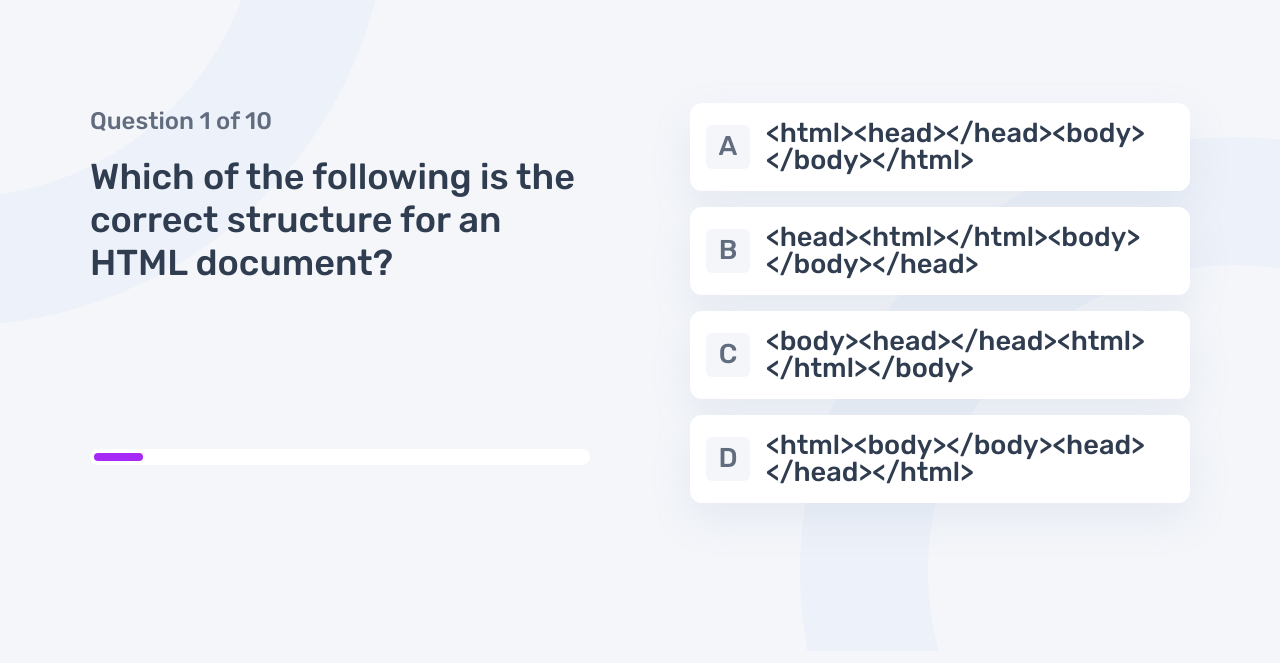
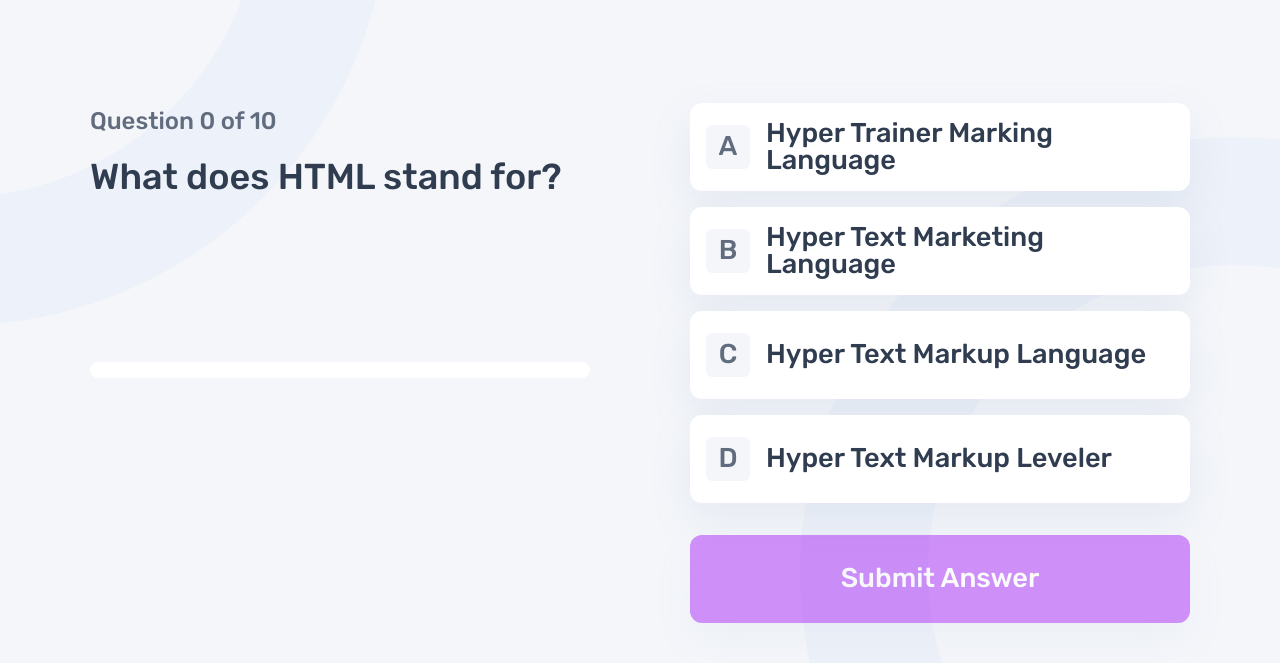
Before and after one commit to EmLopezDev/Frontend-Quiz, a plain HTML site: page index.html in a window 1280 px wide. Both pictures are taken after a click on the button "HTML". Shown: the part 149-812 px from the top of the page. Drawn offline with Linux system fonts and the light colour scheme.

Commit message:
Styling updates and Selected answer logic
Updated styles to now show when an answer is selected and submit
button now shows and becomes enabled when an answer is seleceted

```diff
--- a/js/quiz.mjs
+++ b/js/quiz.mjs
@@ -2,7 +2,33 @@ const quizHeaderEl = document.getElementsByTagName("header")[0];
 const quizTitleEL = document.getElementById("quiz-title");
 const quizContentEl = document.getElementById("quiz-content");
 
+const quizQuestionsContainer = document.createElement("div");
+const quizQuestionsAnswers = document.createElement("div");
+
+const submitButton = document.createElement("button");
+
 const optionLetters = ["A", "B", "C", "D"];
+
+let currentQuestionIdx = 0;
+let currentUserAnswer = "";
+
+const selectedAnswer = (selected) => {
+    const answerButtons = document.querySelectorAll(".answer-buttons");
+
+    answerButtons.forEach((button) => {
+        if (button.id === selected) {
+            button.classList.add("selected");
+        } else {
+            button.classList.remove("selected");
+        }
+    });
+};
+
+const setUserAnswer = (evt) => {
+    currentUserAnswer = evt.currentTarget.value;
+    submitButton.removeAttribute("disabled");
+    selectedAnswer(currentUserAnswer);
+};
 
 const quizHeader = (icon, title) => {
     const div = document.createElement("div");
@@ -53,10 +79,16 @@ const quizTitle = (question, questionNumber, total) => {
     progressBar.style.width = `${progress}%`;
 };
 
+const quizSubmitButton = () => {
+    submitButton.className = "submit__button";
+    submitButton.innerText = "Submit Answer";
+    submitButton.setAttribute("id", "submit-button");
+    submitButton.setAttribute("disabled", true);
+
+    quizQuestionsContainer.appendChild(submitButton);
+};
+
 const quizQuestions = (options) => {
-    const quizQuestionsContainer = document.createElement("div");
-    const quizQuestionsAnswers = document.createElement("div");
-
     quizQuestionsContainer.className = "question__view--content";
     quizQuestionsAnswers.className = "question__view--content-answers";
 
@@ -73,41 +105,21 @@ const quizQuestions = (options) => {
 
         button.className = "answer-buttons";
         button.innerText = `${option}`;
+        button.setAttribute("id", option);
+        button.setAttribute("value", option);
+        button.addEventListener("click", setUserAnswer);
 
         button.prepend(span);
         quizQuestionsAnswers.appendChild(button);
     });
-
-    // quizContentEl.innerHTML = `
-    //     <div class="question__view--content">
-    //         <button
-    //             id="submit-button"
-    //             class="submit__button"
-    //             disabled
-    //         >
-    //             Submit Answer
-    //         </button>
-    //         <span
-    //             id="error-message"
-    //             class="error__message hidden"
-    //         >
-    //             <img
-    //                 src="assets/images/icon-error.svg"
-    //                 alt=""
-    //             />
-    //             Please select an answer
-    //         </span>
-    //     </div>
-    // `;
 };
 
 const quizContent = (questions) => {
-    const currentQuestionIdx = 1;
-    const currentQuestion = questions[currentQuestionIdx].question;
-    const currentQuestionOptions = questions[currentQuestionIdx].options;
+    const { question, options, answer } = questions[currentQuestionIdx];
     const totalQuestions = questions.length;
-    quizTitle(currentQuestion, currentQuestionIdx, totalQuestions);
-    quizQuestions(currentQuestionOptions);
+    quizTitle(question, currentQuestionIdx, totalQuestions);
+    quizQuestions(options);
+    quizSubmitButton();
 };
 
 const showQuiz = (quizObj) => {
@@ -116,3 +128,18 @@ const showQuiz = (quizObj) => {
 };
 
 export default showQuiz;
+
+// quizContentEl.innerHTML = `
+//     <div class="question__view--content">
+//         <span
+//             id="error-message"
+//             class="error__message hidden"
+//         >
+//             <img
+//                 src="assets/images/icon-error.svg"
+//                 alt=""
+//             />
+//             Please select an answer
+//         </span>
+//     </div>
+// `;
--- a/scss/components/_quiz-view.scss
+++ b/scss/components/_quiz-view.scss
@@ -69,7 +69,7 @@
             @include u.text-preset-4;
         }
 
-        & .selected {
+        & button.selected {
             border: u.rem(3) solid var(--color-purple-600);
 
             & .answer__letter {
```
Also changed, not shown: dist/styles.css, 1 other file.
